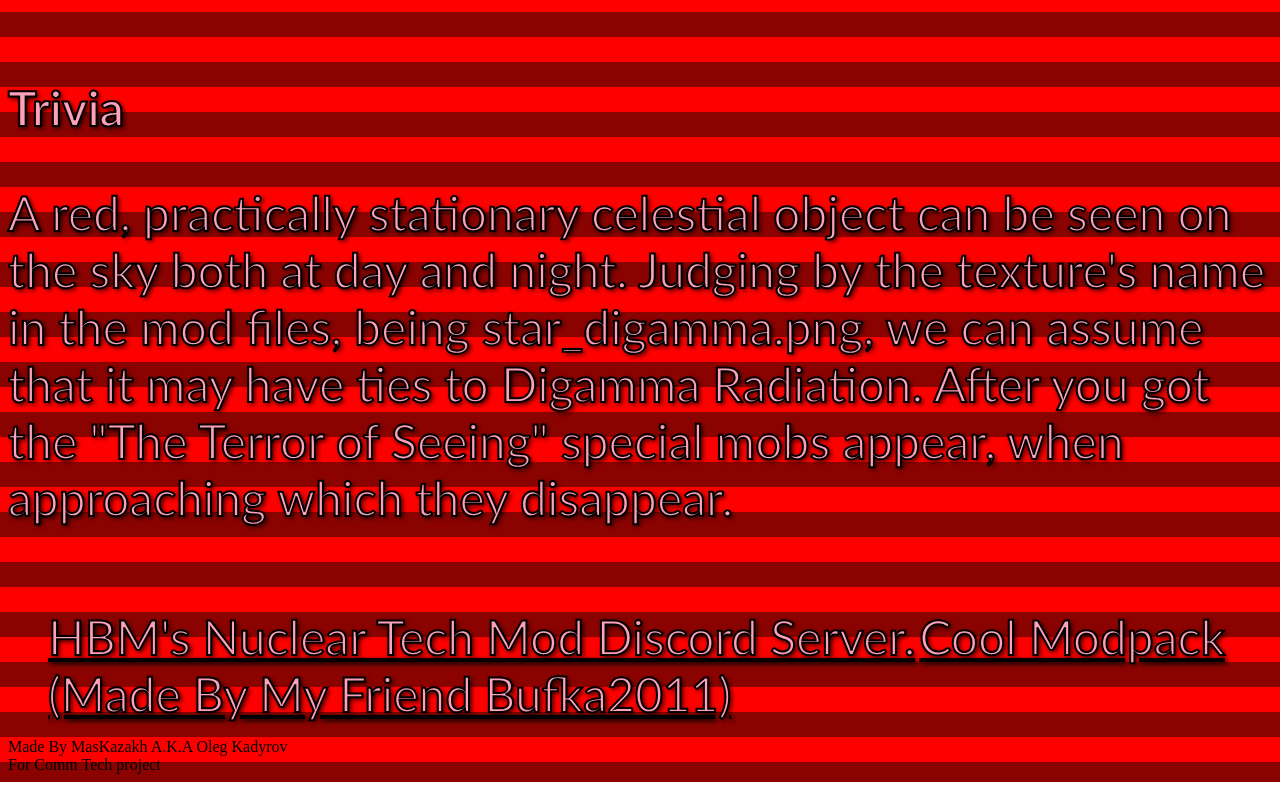
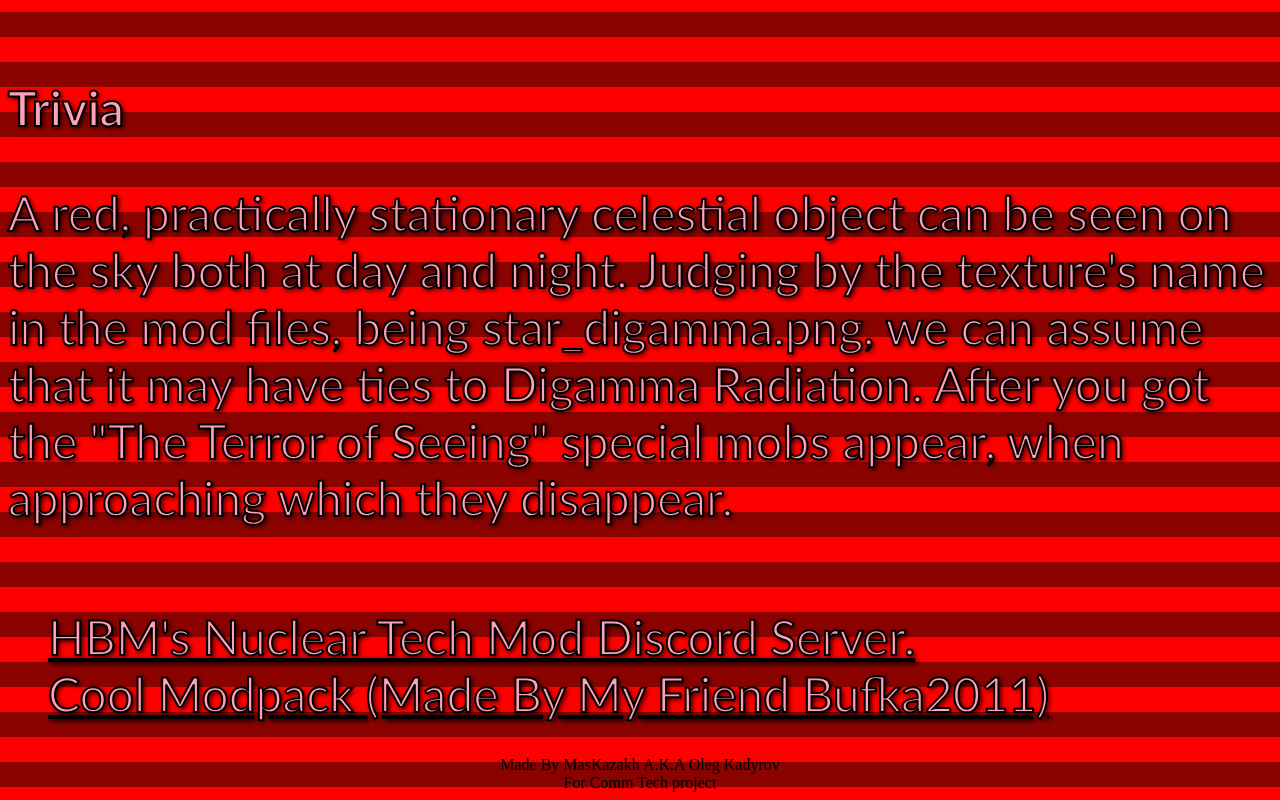
Before and after one commit to MasKazakh/digamma.github.io, a plain HTML site: page index.html in a window 1280 px wide. Shown: the part 3713-4513 px from the top of the page. Drawn offline with Linux system fonts and the light colour scheme.

Commit message:
Fix HTML list and footer structure

```diff
--- a/index.html
+++ b/index.html
@@ -95,17 +95,17 @@
 <ol>
     <il>
         <a href="https://discord.gg/ZFJDFBN">HBM's Nuclear Tech Mod Discord Server.</a>
-    </il>
+    </il><br>
 
         <il>
         <a href="https://discord.gg/rcsPAqqTZQ">Cool Modpack (Made By My Friend Bufka2011)</a>
     </il>
-</ol>
+</ol><br>
 
 
-<footer>
+<center><footer>
     Made By MasKazakh A.K.A Oleg Kadyrov<br>
     For Comm Tech project
-</footer>
+</footer></center>
 </body>
 </html>
```
